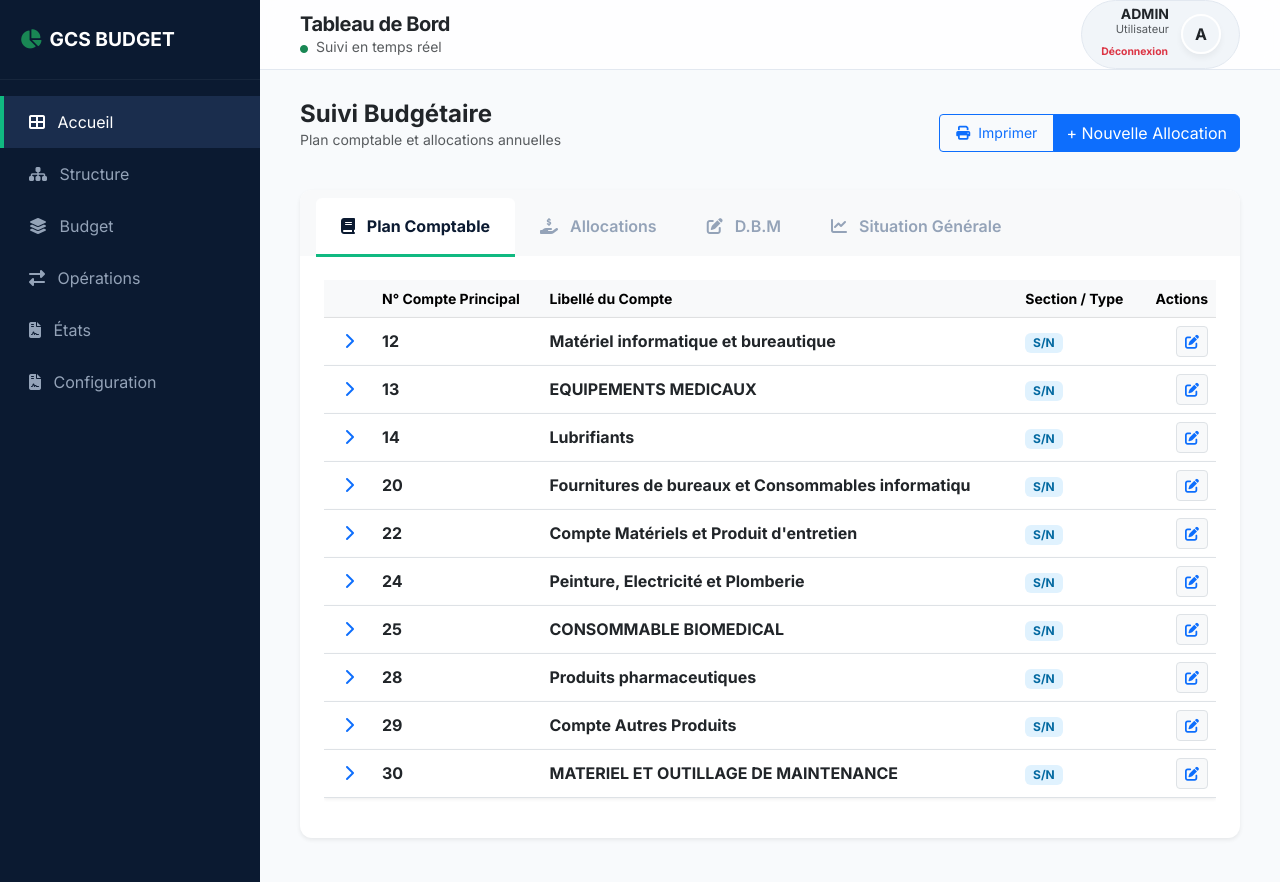
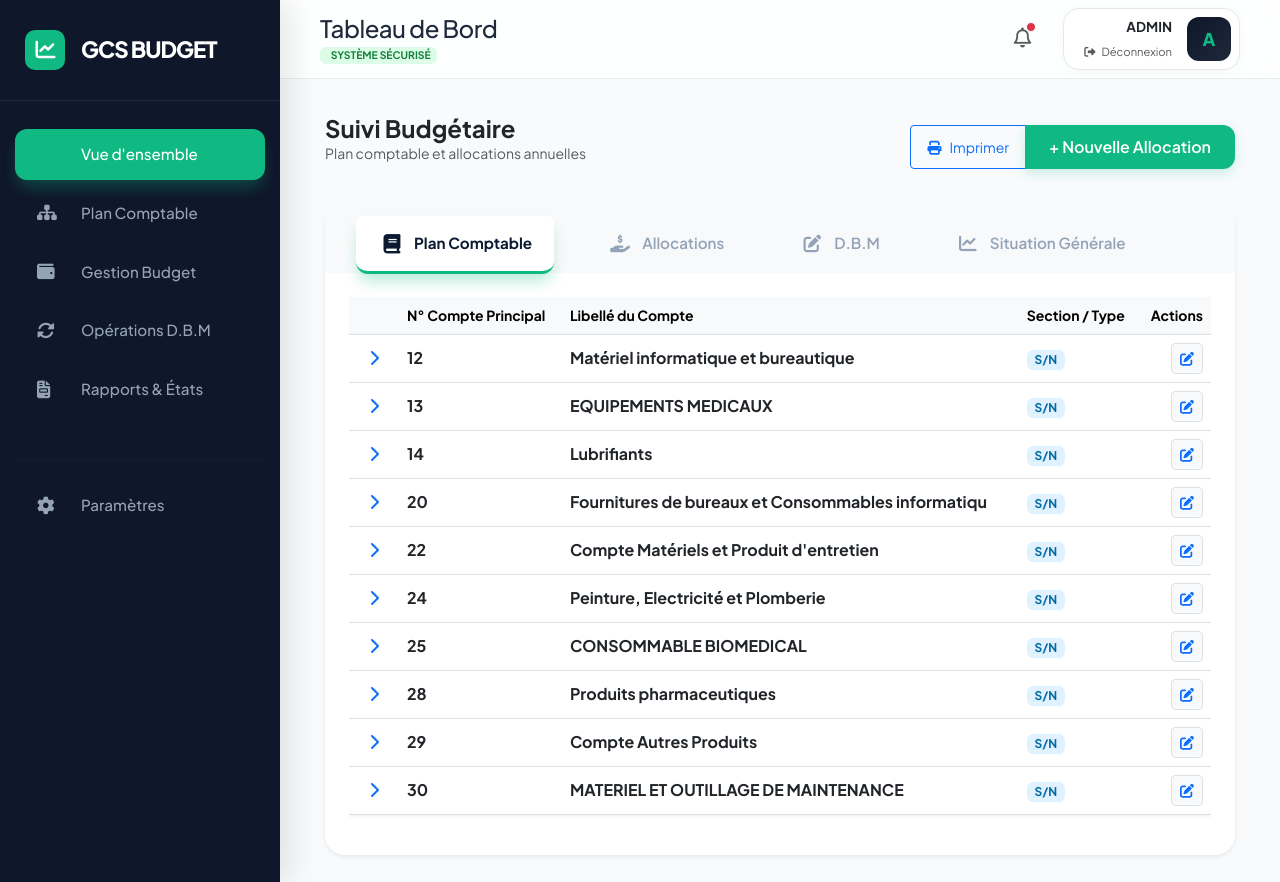
Before and after one commit to michelabt1-source/GESTBUDGET, a Django app: page /budget/budget/ in a window 1280 px wide. Run offline with Django 5.2, Linux system fonts and the light colour scheme; a user stored in the database is signed in; data comes from the database, SQL or seed files in the repository; both versions use the stored data as it was after the commit; data that the repository does not hold is empty; parts of the project's set-up code (start-up, migrations or seed data) failed here and were passed over.

Commit message:
Version Premium GCS BUDGET

```diff
--- a/budget_app/admin.py
+++ b/budget_app/admin.py
@@ -98,11 +98,6 @@ class DetailsReceptionAdmin(admin.ModelAdmin):
     list_display = ('designation', 'quantite_reception', 'montant_ttc', 'budget_ligne')
     list_filter = ('budget_ligne',)
 
-@admin.register(DBM)
-class DBMAdmin(admin.ModelAdmin):
-    list_display = ('date_dbm', 'comptes_de', 'compte_fi', 'montant_dbm', 'annee_ex')
-    list_filter = ('annee_ex', 'date_dbm')
-    search_fields = ('comptes_de', 'compte_fi')
 
 @admin.register(Chapitre)
 class ChapitreAdmin(admin.ModelAdmin):
--- a/budget_app/forms.py
+++ b/budget_app/forms.py
@@ -1,5 +1,5 @@
 from django import forms
-from .models import AllocationBudget, SousCompte
+from .models import DBM, AllocationBudget, SousCompte
 
 class AllocationForm(forms.ModelForm):
     # 1. On garde tes choix pour les mois et années
@@ -53,3 +53,14 @@ class AllocationForm(forms.ModelForm):
         super().__init__(*args, **kwargs)
         # On force l'affichage du libellé complet dans le menu déroulant
         self.fields['sous_compte'].empty_label = "--- Sélectionner un compte ---"
+
+class DBMForm(forms.ModelForm):
+    class Meta:
+        model = DBM
+        fields = ['compte_source', 'compte_destinataire', 'montant_dbm', 'date_dbm']
+        widgets = {
+            'compte_source': forms.Select(attrs={'class': 'form-select select2'}),
+            'compte_destinataire': forms.Select(attrs={'class': 'form-select select2'}),
+            'montant_dbm': forms.NumberInput(attrs={'class': 'form-control', 'step': '0.01'}),
+            'date_dbm': forms.DateInput(attrs={'type': 'date', 'class': 'form-control'}),
+        }
--- a/budget_app/templates/budget_app/base.html
+++ b/budget_app/templates/budget_app/base.html
@@ -3,60 +3,87 @@
 <head>
     <meta charset="UTF-8">
     <meta name="viewport" content="width=device-width, initial-scale=1.0">
-    <title>GCS | Analyse Budgétaire</title>
+    <title>GCS | Intelligence Budgétaire</title>
     <link href="https://cdn.jsdelivr.net/npm/bootstrap@5.3.0/dist/css/bootstrap.min.css" rel="stylesheet">
     <link rel="stylesheet" href="https://cdnjs.cloudflare.com/ajax/libs/font-awesome/6.4.0/css/all.min.css">
-    <link href="https://fonts.googleapis.com/css2?family=Inter:wght@400;500;600;700&display=swap" rel="stylesheet">
+    <link href="https://fonts.googleapis.com/css2?family=Plus+Jakarta+Sans:wght@300;400;500;600;700;800&display=swap" rel="stylesheet">
 
     <style>
         :root {
-            --sidebar-width: 260px;
-            --top-height: 70px;
-            --sidebar-bg: #0b1a31;
-            --sidebar-hover: #1a2d4d;
-            --accent-green: #10b981;
+            --sidebar-width: 280px;
+            --top-height: 80px;
+            --gcs-navy: #0f172a;
+            --gcs-accent: #10b981; /* Vert Émeraude Premium */
+            --gcs-indigo: #6366f1;
+            --gcs-bg: #f8fafc;
+            --glass-bg: rgba(255, 255, 255, 0.85);
         }
 
         body {
-            font-family: 'Inter', sans-serif;
-            background-color: #f8fafc;
+            font-family: 'Plus Jakarta Sans', sans-serif;
+            background-color: var(--gcs-bg);
+            color: #334155;
             margin: 0;
             height: 100vh;
-            overflow: hidden; /* Bloque le scroll du body */
+            overflow: hidden;
         }
 
-        /* Sidebar Fixe */
+        /* --- SIDEBAR PREMIUM --- */
         .sidebar {
             width: var(--sidebar-width);
             height: 100vh;
-            background-color: var(--sidebar-bg);
+            background-color: var(--gcs-navy);
             position: fixed;
             left: 0; top: 0;
-            z-index: 1000;
+            z-index: 1050;
+            box-shadow: 10px 0 30px rgba(0,0,0,0.1);
+            transition: all 0.3s cubic-bezier(0.4, 0, 0.2, 1);
         }
 
         .sidebar-brand {
-            padding: 25px 20px;
+            padding: 30px 25px;
             color: white;
-            font-weight: 700;
-            font-size: 1.2rem;
-            border-bottom: 1px solid rgba(255,255,255,0.05);
+            font-weight: 800;
+            font-size: 1.4rem;
+            letter-spacing: -1px;
+            display: flex;
+            align-items: center;
+            border-bottom: 1px solid rgba(255,255,255,0.08);
         }
 
         .nav-link {
             color: #94a3b8;
-            padding: 14px 25px;
-            transition: all 0.2s;
-            border-left: 4px solid transparent;
+            padding: 14px 22px;
+            margin: 4px 15px;
+            border-radius: 12px;
+            font-weight: 500;
+            font-size: 0.95rem;
+            transition: all 0.3s;
+            display: flex;
+            align-items: center;
         }
 
-        .nav-link:hover, .nav-link.active {
-            color: white;
-            background-color: var(--sidebar-hover);
-            border-left: 4px solid var(--accent-green);
+        .nav-link i {
+            font-size: 1.1rem;
+            width: 28px;
+            transition: transform 0.3s;
         }
 
-        /* Wrapper à droite */
+        .nav-link:hover {
+            color: white;
+            background: rgba(255,255,255,0.05);
+            transform: translateX(5px);
+        }
+
+        .nav-link.active {
+            color: white;
+            background: var(--gcs-accent);
+            box-shadow: 0 10px 15px -3px rgba(16, 185, 129, 0.3);
+        }
+
+        .nav-link.active i { transform: scale(1.1); }
+
+        /* --- MAIN LAYOUT --- */
         .main-wrapper {
             margin-left: var(--sidebar-width);
             width: calc(100% - var(--sidebar-width));
@@ -67,87 +94,106 @@
 
         .top-header {
             height: var(--top-height);
-            background: rgba(255, 255, 255, 0.8);
-            backdrop-filter: blur(10px);
-            border-bottom: 1px solid #e2e8f0;
+            background: var(--glass-bg);
+            backdrop-filter: blur(12px);
+            -webkit-backdrop-filter: blur(12px);
+            border-bottom: 1px solid rgba(226, 232, 240, 0.8);
             display: flex;
             align-items: center;
             justify-content: space-between;
             padding: 0 40px;
-            flex-shrink: 0;
+            z-index: 1000;
         }
 
         .content-body {
             flex-grow: 1;
-            overflow-y: auto; /* Seule cette zone scrolle verticalement */
-            padding: 30px 40px;
-        }
-        .header-title h5 {
-            font-weight: 800;
-            color: var(--gcs-navy);
-            letter-spacing: -0.5px;
+            overflow-y: auto;
+            padding: 35px 45px;
+            scroll-behavior: smooth;
         }
 
-        /* Modifie cette partie dans base.html */
+        /* --- CARDS & UI COMPONENTS --- */
         .card-custom {
             background: white;
-    border: 1px solid #e2e8f0;
-    border-radius: 12px;
-    padding: 24px;
-    height: auto;    /* Ajoute ceci à la place */
-    box-shadow: 0 2px 4px rgba(0,0,0,0.02);
-    margin-bottom: 20px; /* Un peu d'espace en bas */
+            border: 1px solid rgba(226, 232, 240, 0.6);
+            border-radius: 20px;
+            padding: 28px;
+            box-shadow: 0 4px 20px rgba(0,0,0,0.03);
+            transition: transform 0.3s, box-shadow 0.3s;
         }
+
+        .card-custom:hover {
+            transform: translateY(-5px);
+            box-shadow: 0 12px 30px rgba(0,0,0,0.06);
+        }
+
+        /* --- USER PROFILE PILL --- */
         .user-pill {
-            background: #f1f5f9;
-            padding: 6px 18px;
-            border-radius: 50px;
+            background: white;
+            padding: 8px 8px 8px 20px;
+            border-radius: 16px;
             display: flex;
             align-items: center;
-            gap: 12px;
+            gap: 15px;
             border: 1px solid #e2e8f0;
+            box-shadow: 0 2px 10px rgba(0,0,0,0.04);
         }
+
         .user-avatar {
-            width: 40px;
-            height: 40px;
-            background: var(--gcs-navy);
+            width: 44px; height: 44px;
+            background: linear-gradient(135deg, var(--gcs-navy), #1e293b);
             color: var(--gcs-accent);
-            border-radius: 50%;
+            border-radius: 12px;
             display: flex;
             align-items: center;
             justify-content: center;
-            font-weight: 700;
-            border: 2px solid white;
-            box-shadow: 0 4px 6px rgba(0,0,0,0.05);
+            font-weight: 800;
+            font-size: 1.1rem;
         }
 
-        .kpi-label { font-size: 0.8rem; font-weight: 700; text-transform: uppercase; color: #64748b; }
-        .kpi-value { font-size: 1.6rem; font-weight: 700; color: #1e293b; margin: 5px 0; }
+        /* --- BADGES & TAGS --- */
+        .bg-soft-success { background: #dcfce7 !important; color: #15803d !important; }
+        .bg-soft-primary { background: #dbeafe !important; color: #1d4ed8 !important; }
+        .bg-soft-danger { background: #fee2e2 !important; color: #b91c1c !important; }
 
-        .icon-circle {
-            width: 48px; height: 48px; border-radius: 10px;
-            display: flex; align-items: center; justify-content: center; font-size: 1.2rem;
+        .btn-primary {
+            background: var(--gcs-accent);
+            border: none;
+            padding: 10px 24px;
+            border-radius: 12px;
+            font-weight: 600;
+            box-shadow: 0 4px 12px rgba(16, 185, 129, 0.2);
         }
-        .bg-soft-primary { background: #eff6ff; color: #3b82f6; }
-        .bg-soft-danger { background: #fef2f2; color: #ef4444; }
-        .bg-soft-success { background: #ecfdf5; color: #10b981; }
+
+        .btn-primary:hover {
+            background: #059669;
+            transform: translateY(-2px);
+            box-shadow: 0 6px 15px rgba(16, 185, 129, 0.3);
+        }
+
+        /* Custom Scrollbar */
+        .content-body::-webkit-scrollbar { width: 6px; }
+        .content-body::-webkit-scrollbar-thumb { background: #cbd5e1; border-radius: 10px; }
     </style>
 </head>
 <body>
 
     <nav class="sidebar">
         <div class="sidebar-brand">
-            <i class="fas fa-chart-pie text-success me-2"></i>GCS BUDGET
+            <div class="me-3 d-flex align-items-center justify-content-center" style="width:40px; height:40px; background: var(--gcs-accent); border-radius: 10px;">
+                <i class="fas fa-chart-line text-white fs-5"></i>
             </div>
-        <div class="mt-3">
+            <span>GCS BUDGET</span>
+        </div>
+        <div class="mt-4">
             <ul class="nav flex-column">
-                <li class="nav-item"><a class="nav-link active" href="{% url 'home' %}"><i class="fas fa-th-large me-2"></i> Accueil</a></li>
-                <li class="nav-item"><a class="nav-link" href="{% url 'structure_page' %}"><i class="fas fa-sitemap me-2"></i> Structure</a></li>
-                <li class="nav-item"><a class="nav-link" href="{% url 'budget_page' %}"><i class="fas fa-layer-group me-2"></i> Budget</a></li>
-                <li class="nav-item"><a class="nav-link" href="#"><i class="fas fa-exchange-alt me-2"></i> Opérations</a></li>
-                <li class="nav-item"><a class="nav-link" href="#"><i class="fas fa-file-contract me-2"></i> États</a></li>
-                <li class="nav-item"><a class="nav-link" href="#"><i class="fas fa-file-contract me-2"></i> Configuration</a></li>
-
+                <li class="nav-item"><a class="nav-link active" href="{% url 'home' %}"><i class="fas fa-grid-2 me-2"></i> <span class="ms-2">Vue d'ensemble</span></a></li>
+                <li class="nav-item"><a class="nav-link" href="{% url 'structure_page' %}"><i class="fas fa-sitemap me-2"></i> <span class="ms-2">Plan Comptable</span></a></li>
+                <li class="nav-item"><a class="nav-link" href="{% url 'budget_page' %}"><i class="fas fa-wallet me-2"></i> <span class="ms-2">Gestion Budget</span></a></li>
+                <li class="nav-item"><a class="nav-link" href="{% url 'dbm_list' %}"><i class="fas fa-sync-alt me-2"></i> <span class="ms-2">Opérations D.B.M</span></a></li>
+                <li class="nav-item"><a class="nav-link" href="#"><i class="fas fa-file-invoice me-2"></i> <span class="ms-2">Rapports & États</span></a></li>
+                <li class="nav-item mt-4"><hr class="mx-3" style="border-color: rgba(255,255,255,0.1);"></li>
+                <li class="nav-item"><a class="nav-link" href="#"><i class="fas fa-cog me-2"></i> <span class="ms-2">Paramètres</span></a></li>
             </ul>
         </div>
     </nav>
@@ -155,19 +201,27 @@
     <div class="main-wrapper">
         <header class="top-header">
             <div class="header-title">
-                <h5 class="m-0">Tableau de Bord</h5>
-                <p class="text-muted small m-0"><i class="fas fa-circle text-success me-1" style="font-size: 8px;"></i> Suivi en temps réel</p>
+                <h4 class="m-0 fw-800" style="color: #1e293b; letter-spacing: -0.5px;">{% block header_title %}Tableau de Bord{% endblock %}</h4>
+                <div class="d-flex align-items-center mt-1">
+                    <span class="badge bg-soft-success d-flex align-items-center" style="font-size: 0.65rem;">
+                        <i class="fas fa-shield-check me-1"></i> SYSTÈME SÉCURISÉ
+                    </span>
+                </div>
             </div>
 
-            <div class="d-flex align-items-center">
+            <div class="d-flex align-items-center gap-4">
+                <div class="position-relative me-2">
+                    <i class="far fa-bell fs-5 text-muted" style="cursor:pointer;"></i>
+                    <span class="position-absolute top-0 start-100 translate-middle p-1 bg-danger border border-light rounded-circle"></span>
+                </div>
+
                 <div class="user-pill">
                     <div class="text-end">
-                        <div class="fw-bold small text-dark" style="line-height: 1;">{{ user.username|upper }}</div>
-                        <div class="text-muted" style="font-size: 0.7rem;">{{ user.role.nom_role|default:"Utilisateur" }}</div>
-                        <form action="{% url 'logout' %}" method="post" class="d-inline">
+                        <div class="fw-bold small text-dark" style="font-size: 0.85rem;">{{ user.username|upper }}</div>
+                        <form action="{% url 'logout' %}" method="post" class="m-0 p-0">
                             {% csrf_token %}
-                            <button type="submit" class="btn btn-link p-0 text-danger fw-bold" style="font-size: 0.65rem; text-decoration: none;">
-                                Déconnexion
+                            <button type="submit" class="btn btn-link p-0 text-muted" style="font-size: 0.7rem; text-decoration: none; border:none;">
+                                <i class="fas fa-sign-out-alt me-1"></i> Déconnexion
                             </button>
                         </form>
                     </div>
--- a/budget_app/templates/budget_app/budget.html
+++ b/budget_app/templates/budget_app/budget.html
@@ -314,9 +314,9 @@
                     <div class="card border-0 shadow-sm rounded-4">
                         <div class="card-header bg-white py-3 d-flex justify-content-between">
                             <h6 class="fw-bold m-0 text-primary">Journal des Saisies D.B.M</h6>
-                            <button class="btn btn-primary btn-sm rounded-pill" data-bs-toggle="modal" data-bs-target="#newDbmModal">
-                                <i class="fas fa-plus me-1"></i> Nouveau Mouvement
-                            </button>
+                            <a href="{% url 'dbm_create' %}" class="btn btn-primary rounded-pill px-4 shadow-sm">
+    <i class="fas fa-plus me-2"></i>Nouveau Mouvement D.B.M
+</a>
                         </div>
                         <div class="table-responsive">
                             <table class="table table-hover align-middle mb-0">
--- a/budget_app/urls.py
+++ b/budget_app/urls.py
@@ -7,5 +7,8 @@ urlpatterns = [
     path('budget/', views.budget_view, name='budget_page'),
     path('budget/allocation/<int:pk>/edit/', views.allocation_edit, name='allocation_edit'),
     path('budget/allocation/<int:pk>/delete/', views.allocation_delete, name='allocation_delete'),
+    path('dbm/', views.DBMListView.as_view(), name='dbm_list'),
+    path('dbm/nouveau/', views.DBMCreateView.as_view(), name='dbm_create'),
+    path('dbm/<int:pk>/supprimer/', views.DBMDeleteView.as_view(), name='dbm_delete'),
     # Ajoutez d'autres URL pour les différentes vues de votre application
 ]
--- a/budget_app/views.py
+++ b/budget_app/views.py
@@ -1,9 +1,12 @@
 import json
+from django import forms
 from django.db.models.manager import BaseManager
 from django.shortcuts import get_object_or_404, redirect, render
 from django.contrib.auth.decorators import login_required
-
-from budget_app.forms import AllocationForm
+from django.urls import reverse_lazy
+from django.views.generic import CreateView, ListView, DeleteView
+from django.urls import reverse_lazy
+from budget_app.forms import AllocationForm, DBMForm
 from budget_app.models import DBM, AllocationBudget, Fournisseur, MembresCommission, NumComptePrincipal, Produit, SousCompte, Unite, SituationGeneralBugdet
 
 @login_required
@@ -116,3 +119,30 @@ def allocation_delete(request, pk):
     return render(request, 'budget_app/allocation_confirm_delete.html', {
         'allocation': allocation,
     })
+def ajouter_dbm(request):
+    if request.method == 'POST':
+        form = DBMForm(request.POST)
+        if form.is_valid():
+            form.save() # Ici, le calcul dbm_moins / dbm_ajout se déclenche tout seul !
+            return redirect('liste_dbm') # Remplacez par le nom de votre URL de liste
+    else:
+        form = DBMForm()
+
+    return render(request, 'budget_app/nouveau_dbm.html', {'form': form})
+
+class DBMCreateView(CreateView):
+    model = DBM
+    form_class = DBMForm
+    template_name = 'budget_app/dbm_form.html' # Le fichier que nous avons créé
+    success_url = reverse_lazy('dbm_list') # Redirection après succès
+
+class DBMListView(ListView):
+    model = DBM
+    template_name = 'budget_app/dbm_list.html'
+    context_object_name = 'mouvements'
+    ordering = ['-date_dbm']
+
+class DBMDeleteView(DeleteView):
+    model = DBM
+    template_name = 'budget_app/dbm_confirm_delete.html'
+    success_url = reverse_lazy('dbm_list')
```
Also changed, not shown: budget_app/management/commands/lier_comptes.py (added, +66 -0 lines), budget_app/models.py (+32 -14 lines), budget_app/templates/budget_app/dbm_confirm_delete.html (added, +31 -0 lines), budget_app/templates/budget_app/dbm_form.html (added, +84 -0 lines), budget_app/templates/budget_app/dbm_list.html (added, +44 -0 lines), import_data.py (+74 -25 lines), remove_allocation_duplicates.py (added, +52 -0 lines), budget_app/migrations/0001_initial.py, budget_app/migrations/0002_dbm_annee_ex_dbm_motif.py (added), budget_app/migrations/0002_remove_allocationbudget_comptes_and_more.py (deleted), db.sqlite3 (added), 1 other file. Lines whose indentation alone changed are shown as unchanged.
